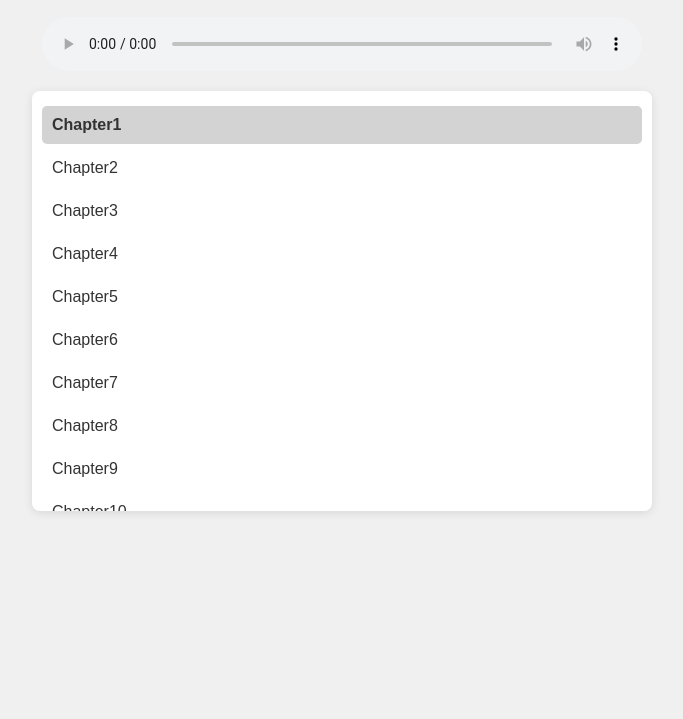
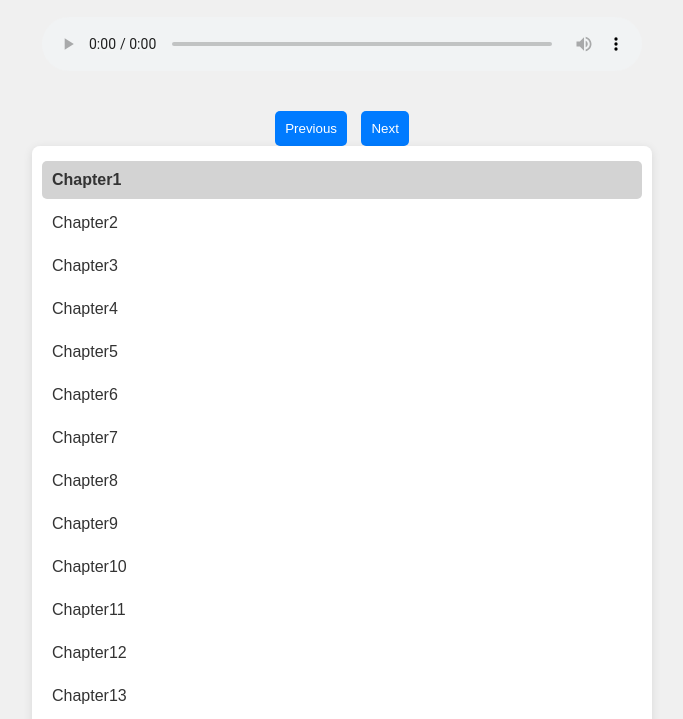
Before and after one commit to sandeepfullstack/sandeepfullstack.github.io, a website: page book/pdf/yatharthgeeta/english/index.html in a window 1280 px wide. Both pictures are taken after a click on the element "Chapter1". Shown: the part 81-800 px from the top of the page, without its empty margins (298-981 px from the left). Drawn offline with Linux system fonts and the light colour scheme.

Commit message:
auto play next audio

```diff
--- a/book/pdf/yatharthgeeta/english/index.html
+++ b/book/pdf/yatharthgeeta/english/index.html
@@ -24,23 +24,18 @@
         audio {
             margin-bottom: 20px;
             width: 100%;
-            /* Make audio player responsive */
             max-width: 600px;
-            /* Limit max width for larger screens */
         }
 
         .playlist {
             width: 100%;
             max-width: 600px;
-            /* Limit max width for larger screens */
-            max-height: 400px;
-            /* Set a max height for the playlist */
+            max-height: 800px;
             background-color: #fff;
             border-radius: 8px;
             box-shadow: 0 2px 10px rgba(0, 0, 0, 0.1);
             padding: 10px;
             overflow-y: auto;
-            /* Enable vertical scrolling */
         }
 
         .track {
@@ -53,14 +48,30 @@
 
         .track:hover {
             background-color: #e0e0e0;
-            /* Highlight on hover */
         }
 
         .active {
             background-color: #d3d3d3;
-            /* Style for the active track */
             font-weight: bold;
-            /* Make active track bold */
+        }
+
+        .controls {
+            margin-top: 20px;
+        }
+
+        button {
+            margin: 0 5px;
+            padding: 10px;
+            border: none;
+            border-radius: 5px;
+            background-color: #007bff;
+            color: white;
+            cursor: pointer;
+            transition: background-color 0.3s;
+        }
+
+        button:hover {
+            background-color: #0056b3;
         }
     </style>
 </head>
@@ -74,12 +85,17 @@
         Your browser does not support the audio element.
     </audio>
 
+    <div class="controls">
+        <button id="prevButton">Previous</button>
+        <button id="nextButton">Next</button>
+    </div>
+
     <div class="playlist" id="playlist"></div>
+
     <script>
         const audioPlayer = document.getElementById('audioPlayer');
         const audioSource = document.getElementById('audioSource');
         const playlistContainer = document.getElementById('playlist');
-
         const audioLists = [
             { src: "./Chapter01.mp3", title: "Chapter1" },
             { src: "./Chapter02.mp3", title: "Chapter2" },
@@ -103,30 +119,60 @@
             { src: "./Summary.mp3", title: "Summary" },
         ];
 
+        let currentTrackIndex = -1; // Initialize current track index
+
         // Clear previous list (if any)
         playlistContainer.innerHTML = '';
 
         // Populate the playlist dynamically
-        audioLists.forEach((audio) => {
+        audioLists.forEach((audio, index) => {
             const trackDiv = document.createElement('div');
             trackDiv.className = 'track';
             trackDiv.setAttribute('data-src', audio.src);
             trackDiv.textContent = audio.title;
 
             trackDiv.addEventListener('click', function () {
+                playTrack(index);
+            });
+
+            playlistContainer.appendChild(trackDiv);
+        });
+
+        // Function to play a track
+        function playTrack(index) {
+            if (index >= 0 && index < audioLists.length) {
                 // Remove 'active' class from all tracks
                 const tracks = document.querySelectorAll('.track');
                 tracks.forEach(t => t.classList.remove('active'));
 
                 // Add 'active' class to the clicked track
-                this.classList.add('active');
+                tracks[index].classList.add('active');
 
-                audioSource.src = this.getAttribute('data-src');
+                audioSource.src = audioLists[index].src;
                 audioPlayer.load();
                 audioPlayer.play();
-            });
+                currentTrackIndex = index; // Update the current track index
+            }
+        }
 
-            playlistContainer.appendChild(trackDiv);
+        // Add event listeners for next and previous buttons
+        document.getElementById('prevButton').addEventListener('click', function () {
+            if (currentTrackIndex > 0) {
+                playTrack(currentTrackIndex - 1);
+            }
+        });
+
+        document.getElementById('nextButton').addEventListener('click', function () {
+            if (currentTrackIndex < audioLists.length - 1) {
+                playTrack(currentTrackIndex + 1);
+            }
+        });
+
+        // Add event listener to play the next track when the current track ends
+        audioPlayer.addEventListener('ended', function () {
+            if (currentTrackIndex < audioLists.length - 1) {
+                playTrack(currentTrackIndex + 1);
+            }
         });
     </script>
 
```
Also changed, not shown: book/pdf/yatharthgeeta/english/index copy.html (+27 -9 lines).
